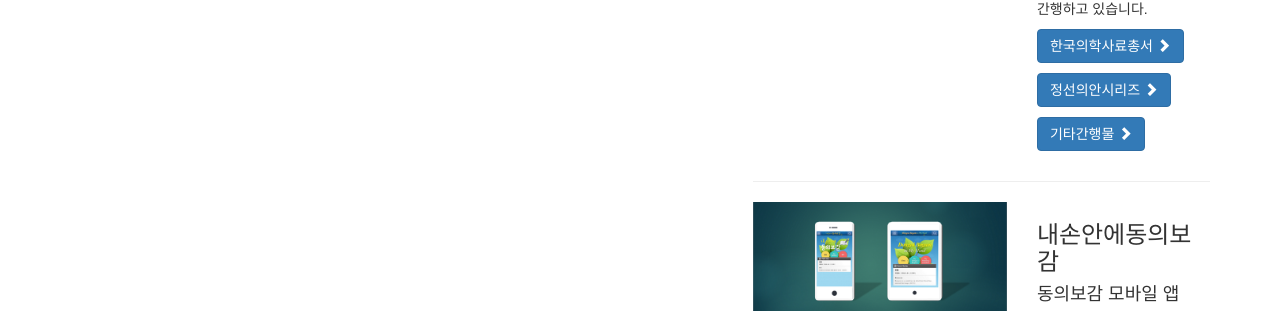
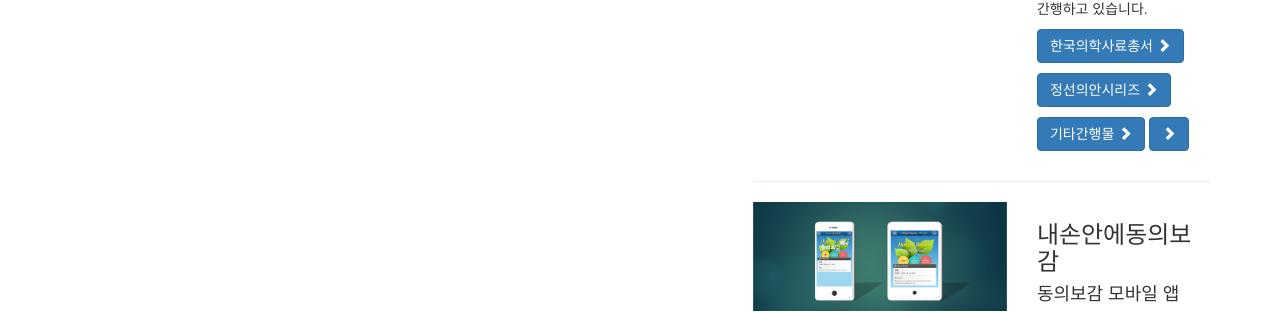
Before and after one commit to mediclassics/mediclassics.github.io, a Jekyll site: the page built from index.md, in a window 1280 px wide and 900 px high, scrolled down 691 px. Shown: the part 276-589 px from the top of the window. Built offline with Jekyll 4.4.1, drawn with Linux system fonts in a browser that asks for light colours; nearby versions of some CDN libraries; a script that is not in the unit is left out.

Commit message:
Update main.html

```diff
--- a/_includes/main.html
+++ b/_includes/main.html
@@ -112,6 +112,11 @@
 			기타간행물
 			<span class="glyphicon glyphicon-chevron-right"></span>
 		</a>
+		<a class="btn btn-primary" href="https://www.naver.com/">
+
+			<span class="glyphicon glyphicon-chevron-right"></span>
+		</a>
+
 
 	</div>
 </div>
```
